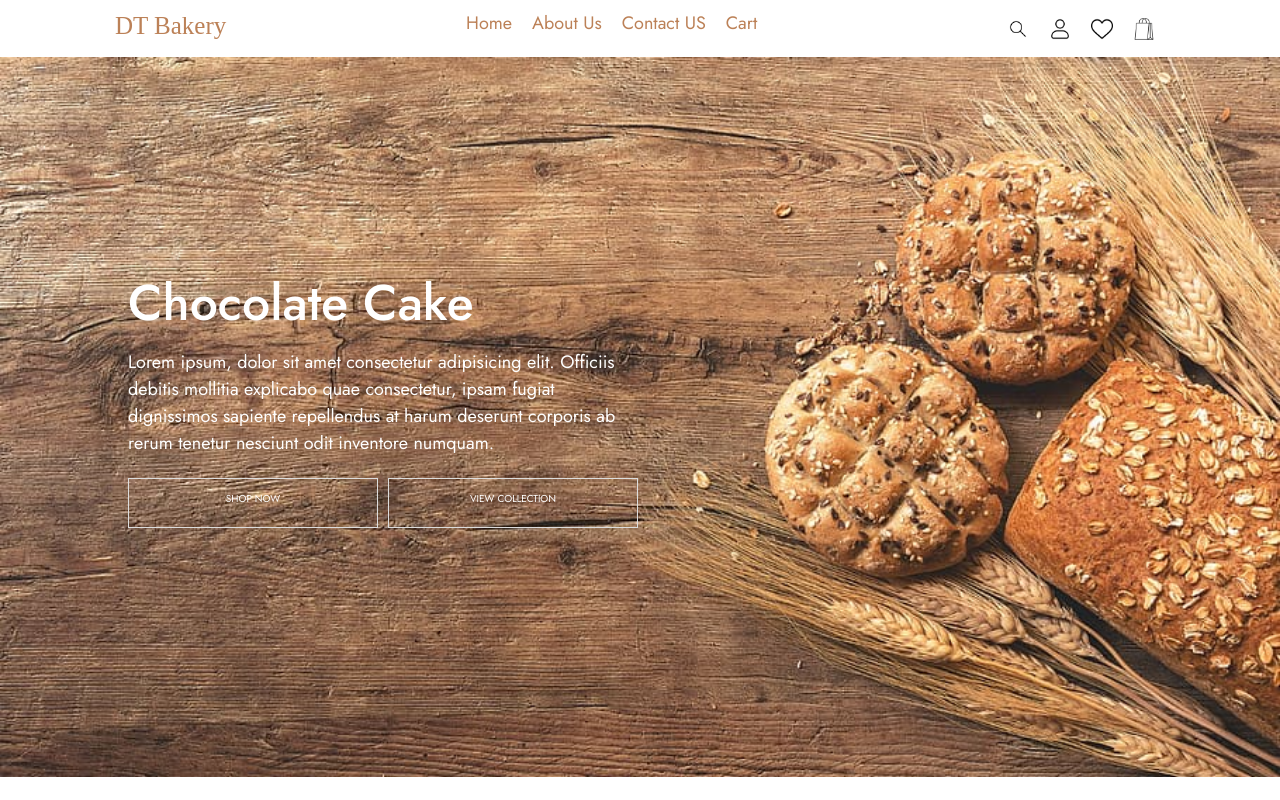
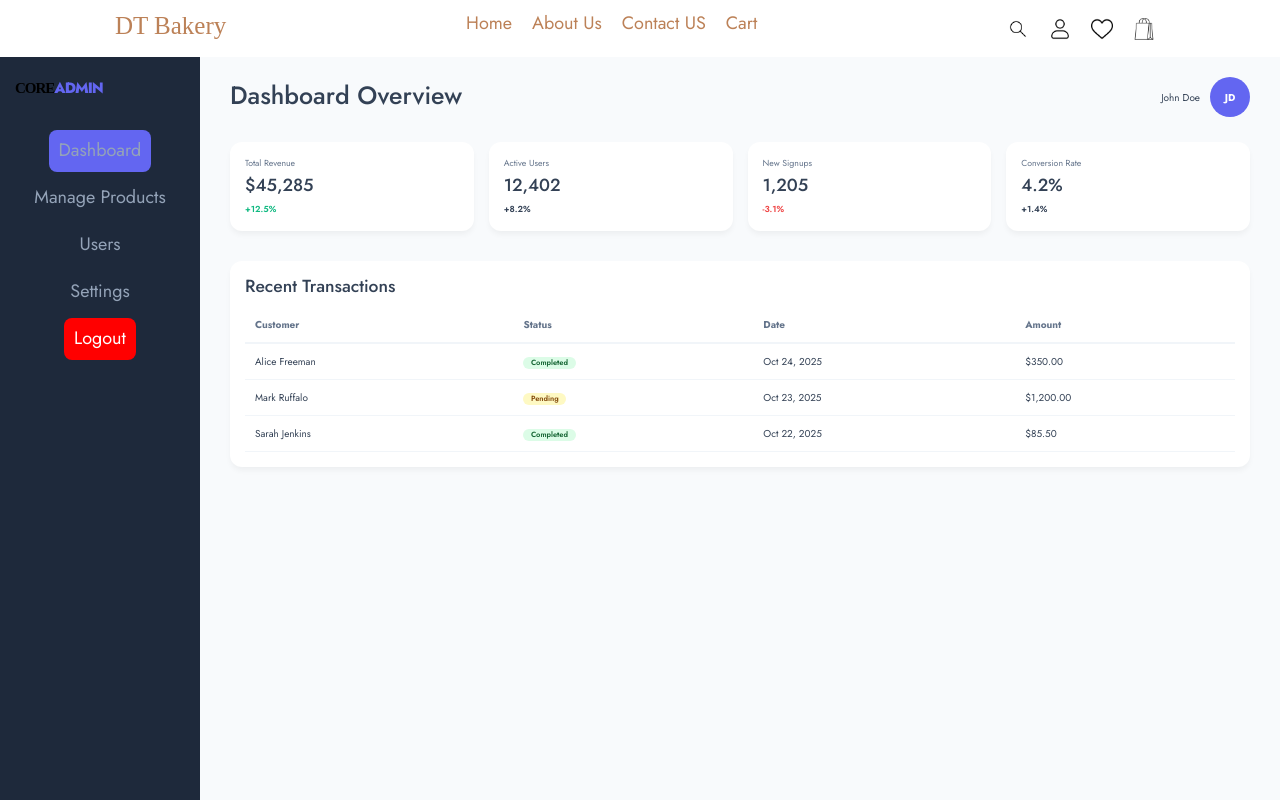
Before and after one commit to Ankushdhull9908/DT-Bakery, a React (Vite) app in the folder client/: page /admin in a window 1280 px wide. Shown: the top 800 px of the page. Built offline with nearby package versions, Linux system fonts and the light colour scheme; a web font is replaced by a local one.

Commit message:
Added Admin section

```diff
--- a/client/src/App.jsx
+++ b/client/src/App.jsx
@@ -9,6 +9,8 @@ import Footer from './Components/Footer'
 import AboutUs from './Pages/AboutUs'
 import Cart from './Pages/Cart'
 import { useAppContext } from './context/AppContext'
+import AdminPage from './Pages/AdminPage'
+import UserPage from './Pages/UserPage'
 
 function App() {
   const {width} = useAppContext()
@@ -27,6 +29,8 @@ function App() {
 
         <Route path='/aboutus' element={<AboutUs/>}/>
         <Route path='/cart' element={<Cart/>}/>
+        <Route path='/admin' element={<AdminPage/>}/>
+        <Route path='/user' element={<UserPage/>}/>
       </Routes>
       <Footer/>
 
--- a/client/src/Components/AllItemsSection.jsx
+++ b/client/src/Components/AllItemsSection.jsx
@@ -1,16 +1,17 @@
 
+import { useNavigate } from 'react-router-dom'
 import { icons } from '../assets/Assets'
 import { useAppContext } from '../context/AppContext'
 import './AllItemsSection.css'
 import { motion } from 'framer-motion'
-
 function AllItemsSection() {
 
-    const {AddToCart,setshowcartsidebar} = useAppContext()
+    const {AddToCart,setshowcartsidebar,logindata} = useAppContext()
     const products = [{src:icons.product1,name:"Pastry Cake",price:20},
         ,{src:icons.product2,name:"Pastry Cake",price:40},{src:icons.product3,name:"Pastry Cake",price:80},{src:icons.product4,name:"Pastry Cake",price:30},
         {src:icons.product5,name:"Pastry Cake",price:100},{src:icons.product6,name:"Pastry Cake",price:60},
         {src:icons.product7,name:"Pastry Cake",price:200},{src:icons.product8,name:"Pastry Cake",price:160}]
+        const nav = useNavigate()
   return (
     <motion.div
       initial={{ opacity: 0, y: 50 }}
@@ -45,9 +46,8 @@ function AllItemsSection() {
                             <img src={icons.heart} alt='heart'/>
                          </div>
                          <div className="productcardactionicon">
-                            <img src={icons.bag} alt='bag' onClick={()=> {AddToCart(index),
-                            setshowcartsidebar(true)
-                        }}/>
+                            <img src={icons.bag} alt='bag' onClick={()=> { logindata ? (AddToCart(index),
+                            setshowcartsidebar(true)) : nav('/login')  }}/>
                          </div>
                          <div className="productcardactionicon">
                             <img src={icons.search} alt='search'/>
--- a/client/src/Components/NavBar.jsx
+++ b/client/src/Components/NavBar.jsx
@@ -9,8 +9,14 @@ function NavBar() {
 
   const nav = useNavigate()
 
-  const {width,showmenu,setshowmenu,setshowcartsidebar} = useAppContext()
 
+  const {width,showmenu,setshowmenu,setshowcartsidebar,logindata} = useAppContext()
+  const [role,setrole] = useState(null)
+  useEffect(()=>{
+    if(logindata!==null) setrole(logindata.role)
+    else setrole(null)
+
+  },[logindata])
 
 
   console.log('show menu',showmenu)
@@ -30,7 +36,9 @@ function NavBar() {
         </ul>
         <div className="navright">
             <img src={icons.search} alt='search'/>
-            <img src={icons.user} alt='user' onClick={()=>nav('/login')} style={{display:width>=600 ? 'block': 'none'}}/>
+            <img src={icons.user} alt='user' onClick={()=>{
+              !logindata? nav('/login'):role==="admin" ? nav('/admin'): nav('/user')
+              }} style={{display:width>=600 ? 'block': 'none'}}/>
             <img src={icons.heart} alt='like' style={{display:width>=600 ? 'block': 'none'}}/>
             <img src={icons.bag} alt='cart' onClick={()=> setshowcartsidebar(true)}/>
         </div>
--- /dev/null
+++ b/client/src/Pages/AdminPage.css
@@ -0,0 +1,148 @@
+:root {
+  --bg-color: #f8fafc;
+  --sidebar-color: #1e293b;
+  --text-main: #334155;
+  --accent: #6366f1;
+  --white: #ffffff;
+}
+
+.admin-container {
+  display: flex;
+  min-height: 100vh;
+  font-family: 'Inter', sans-serif;
+  background-color: var(--bg-color);
+  color: var(--text-main);
+}
+
+/* Sidebar Styling */
+.admin-container .sidebar {
+  min-width: 200px;
+  width: auto;
+  background-color: var(--sidebar-color);
+  color: white;
+  padding: 2rem 1.5rem;
+  display: flex;
+  flex-direction: column;
+}
+
+.logo {
+  font-size: 1.5rem;
+  font-weight: 800;
+  margin-bottom: 3rem;
+  letter-spacing: -1px;
+}
+
+.logo span { color: var(--accent); }
+
+.admin-container .sidebar .nav-menu a {
+  display: block;
+  color: #94a3b8;
+  text-decoration: none;
+  padding: 0.75rem 1rem;
+  margin-bottom: 0.5rem;
+  border-radius: 8px;
+  transition: 0.3s;
+}
+
+.admin-container .sidebar .nav-menu{
+    display: flex;
+    flex-direction: column;
+    width: 100%;
+    height: auto;
+    justify-content: center;
+    align-items: center;
+
+}
+
+.nav-menu a.active, .nav-menu a:hover {
+  background: var(--accent);
+  color: white;
+}
+
+/* Main Content Area */
+.main-content {
+  flex: 1;
+  padding: 2rem 3rem;
+}
+
+.top-nav {
+  display: flex;
+  justify-content: space-between;
+  align-items: center;
+  margin-bottom: 2.5rem;
+}
+
+.user-profile {
+  display: flex;
+  align-items: center;
+  gap: 1rem;
+}
+
+.avatar {
+  width: 40px;
+  height: 40px;
+  background: var(--accent);
+  color: white;
+  border-radius: 50%;
+  display: grid;
+  place-items: center;
+  font-weight: bold;
+}
+
+/* Stats Cards */
+.stats-grid {
+  display: grid;
+  grid-template-columns: repeat(auto-fit, minmax(200px, 1fr));
+  gap: 1.5rem;
+  margin-bottom: 3rem;
+}
+
+.stat-card {
+  background: var(--white);
+  padding: 1.5rem;
+  border-radius: 12px;
+  box-shadow: 0 4px 6px -1px rgba(0, 0, 0, 0.05);
+}
+
+.stat-label { color: #64748b; font-size: 0.875rem; margin-bottom: 0.5rem; }
+.stat-value { font-size: 1.75rem; margin-bottom: 0.5rem; }
+
+.stat-growth { font-size: 0.875rem; font-weight: 600; }
+.green { color: #10b981; }
+.red { color: #ef4444; }
+
+/* Table Styling */
+.table-container {
+  background: var(--white);
+  padding: 1.5rem;
+  border-radius: 12px;
+  box-shadow: 0 4px 6px -1px rgba(0, 0, 0, 0.05);
+}
+
+.admin-table {
+  width: 100%;
+  border-collapse: collapse;
+  margin-top: 1rem;
+}
+
+.admin-table th {
+  text-align: left;
+  padding: 1rem;
+  border-bottom: 2px solid #f1f5f9;
+  color: #64748b;
+}
+
+.admin-table td {
+  padding: 1rem;
+  border-bottom: 1px solid #f1f5f9;
+}
+
+.badge {
+  padding: 0.25rem 0.75rem;
+  border-radius: 99px;
+  font-size: 0.75rem;
+  font-weight: 600;
+}
+
+.badge.success { background: #dcfce7; color: #166534; }
+.badge.pending { background: #fef9c3; color: #854d0e; }
--- /dev/null
+++ b/client/src/Pages/AdminPage.jsx
@@ -0,0 +1,100 @@
+import React from 'react';
+import './AdminPage.css';
+import { useAppContext } from '../context/AppContext';
+import { useNavigate } from 'react-router-dom';
+
+const AdminPage = () => {
+  // Mock data for the dashboard
+  const {setlogindata} =useAppContext()
+  const nav=useNavigate()
+  const stats = [
+    { id: 1, label: 'Total Revenue', value: '$45,285', growth: '+12.5%', color: 'green' },
+    { id: 2, label: 'Active Users', value: '12,402', growth: '+8.2%', color: 'blue' },
+    { id: 3, label: 'New Signups', value: '1,205', growth: '-3.1%', color: 'red' },
+    { id: 4, label: 'Conversion Rate', value: '4.2%', growth: '+1.4%', color: 'purple' },
+  ];
+
+  function logout()
+  {
+    setlogindata(null)
+    localStorage.removeItem('userdata')
+    setTimeout(()=>{
+        nav('/')
+    },1000)
+  }
+
+  return (
+    <div className="admin-container">
+      {/* Sidebar */}
+      <aside className="sidebar">
+        <div className="logo">CORE<span>ADMIN</span></div>
+        <nav className="nav-menu" >
+          <a href="#" className="active">Dashboard</a>
+          <a href="#">Manage Products</a>
+          <a href="#">Users</a>
+          <a href="#">Settings</a>
+          <a href="#" onClick={()=>logout()} style={{backgroundColor:'red',color:'white'}}>Logout</a>
+        </nav>
+      </aside>
+
+      {/* Main Content */}
+      <main className="main-content">
+        <header className="top-nav">
+          <h1>Dashboard Overview</h1>
+          <div className="user-profile">
+            <span>John Doe</span>
+            <div className="avatar">JD</div>
+          </div>
+        </header>
+
+        {/* Stats Grid */}
+        <section className="stats-grid">
+          {stats.map((stat) => (
+            <div key={stat.id} className="stat-card">
+              <p className="stat-label">{stat.label}</p>
+              <h2 className="stat-value">{stat.value}</h2>
+              <span className={`stat-growth ${stat.color}`}>{stat.growth}</span>
+            </div>
+          ))}
+        </section>
+
+        {/* Recent Activity Table */}
+        <section className="table-container">
+          <h3>Recent Transactions</h3>
+          <table className="admin-table">
+            <thead>
+              <tr>
+                <th>Customer</th>
+                <th>Status</th>
+                <th>Date</th>
+                <th>Amount</th>
+              </tr>
+            </thead>
+            <tbody>
+              <tr>
+                <td>Alice Freeman</td>
+                <td><span className="badge success">Completed</span></td>
+                <td>Oct 24, 2025</td>
+                <td>$350.00</td>
+              </tr>
+              <tr>
+                <td>Mark Ruffalo</td>
+                <td><span className="badge pending">Pending</span></td>
+                <td>Oct 23, 2025</td>
+                <td>$1,200.00</td>
+              </tr>
+              <tr>
+                <td>Sarah Jenkins</td>
+                <td><span className="badge success">Completed</span></td>
+                <td>Oct 22, 2025</td>
+                <td>$85.50</td>
+              </tr>
+            </tbody>
+          </table>
+        </section>
+      </main>
+    </div>
+  );
+};
+
+export default AdminPage;
--- a/client/src/Pages/Login.jsx
+++ b/client/src/Pages/Login.jsx
@@ -1,6 +1,7 @@
 import React, { useState } from 'react';
 import './Login.css';
 import { useAppContext } from '../context/AppContext';
+import { useNavigate } from 'react-router-dom';
 
 const Login = () => {
 
@@ -8,6 +9,8 @@ const Login = () => {
   const [email,setemail] = useState('')
   const [password,setpassword]= useState('')
   const [buttontext,setbuttontext]=  useState('Login')
+
+  const nav=useNavigate()
   function submitForm(e)
   {
       //e.preventDefault()
@@ -19,16 +22,29 @@ const Login = () => {
           alert('Login runned')
           if(email==='user@gmail.com' && password==='123')
       {
+
+        const data = {email:email,role:'user'}
         setlogindata(data)
-        const data = {email:email,role:'user'}
         alert('login successfull')
+
         localStorage.setItem('userdata',JSON.stringify(data))
+        setTimeout(()=>{
+        nav('/')
+    },1000)
       }else if(email==="admin@gmail.com" && password==='123')
       {
+
+        const data = {email:email,role:'admin'}
         setlogindata(data)
-        const data = {email:email,role:'admin'}
+
         localStorage.setItem('userdata',JSON.stringify(data))
         alert('login successfull')
+        setTimeout(()=>{
+        nav('/')
+    },1000)
+
+
+
       }else{
 
         alert('Wrong password')
--- /dev/null
+++ b/client/src/Pages/UserPage.jsx
@@ -0,0 +1,11 @@
+import React from 'react'
+
+function UserPage() {
+  return (
+    <div className='home'>
+      This is User Page
+    </div>
+  )
+}
+
+export default UserPage
--- a/client/src/context/AppContext.jsx
+++ b/client/src/context/AppContext.jsx
@@ -1,4 +1,4 @@
-import { createContext, useContext, useEffect, useRef, useState } from "react";
+import { createContext, use, useContext, useEffect, useRef, useState } from "react";
 
 /* 1. Create Context */
 const AppContext = createContext();
@@ -13,6 +13,7 @@ export const AppProvider = ({ children }) => {
    const [cart,setcart] = useState([])
    const [cartTotal,setcartTotal] = useState(0)
    const [logindata,setlogindata]=useState(null)
+
 
   useEffect(() => {
   if (showcartsidebar || showmenu) {
```
